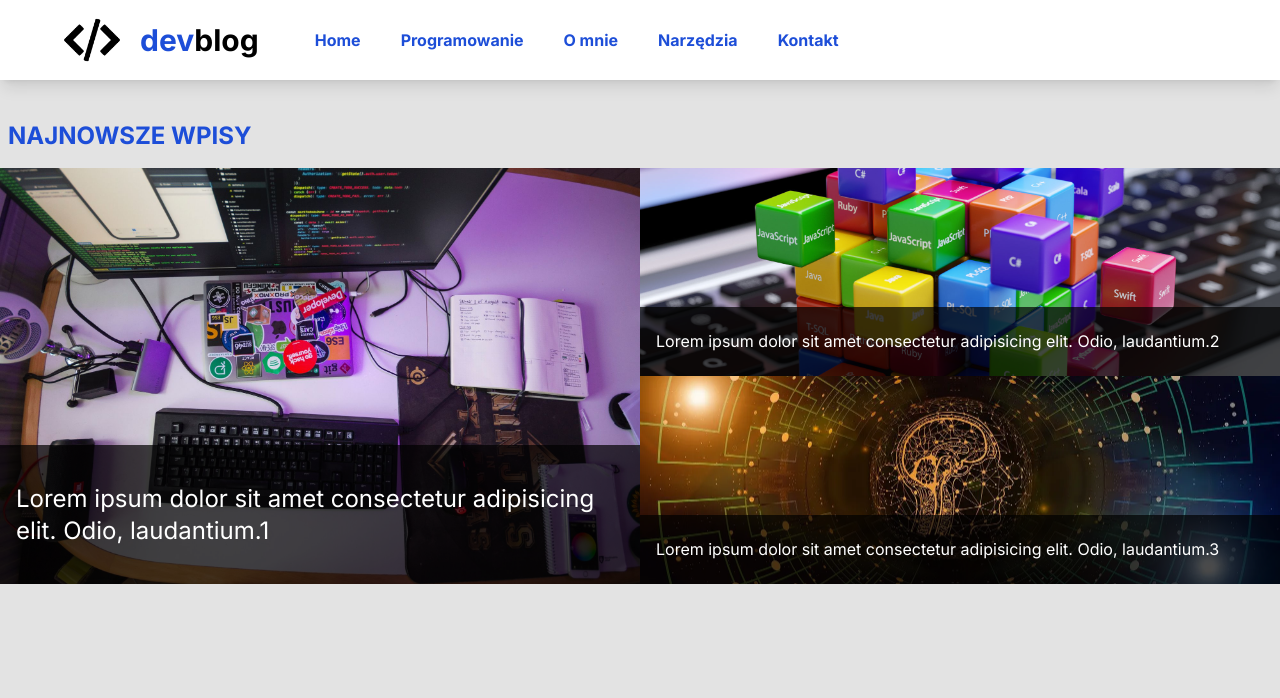
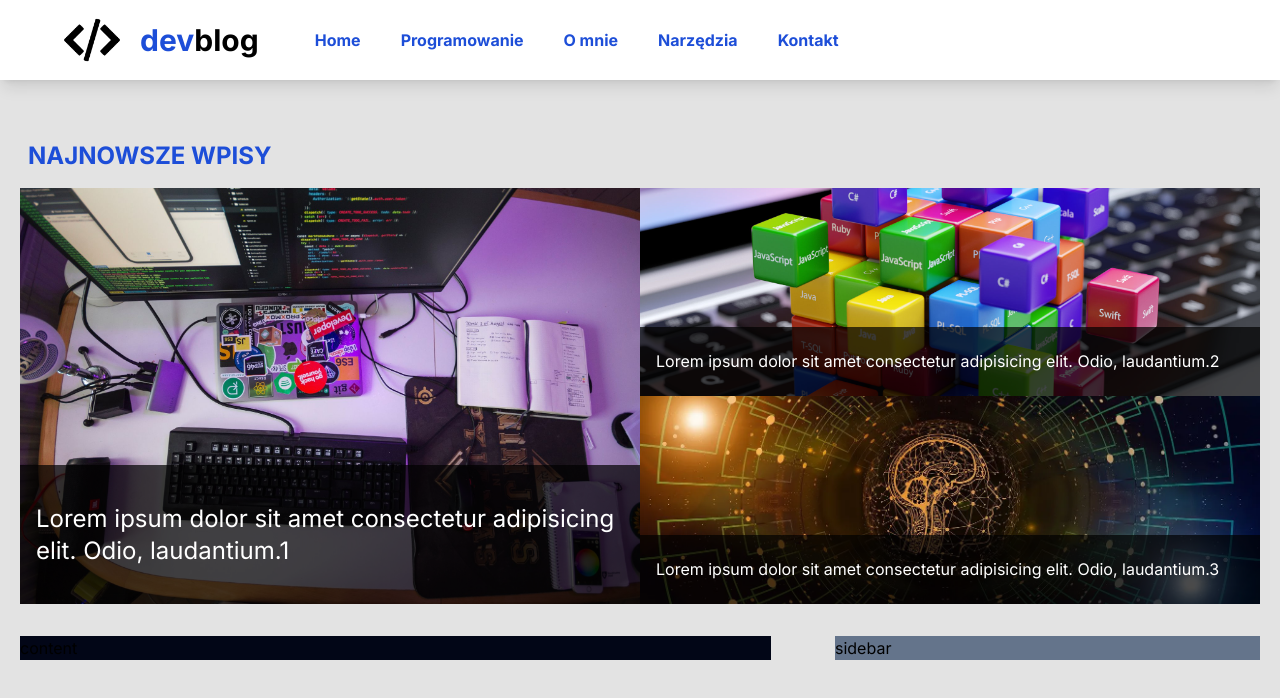
Before and after one commit to Etekamote/blog, a React (Create React App) app: page / in a window 1280 px wide. Shown: the top 698 px of the page. Built offline with nearby package versions, Linux system fonts and the light colour scheme.

Commit message:
layout for homepage

```diff
--- a/src/pages/Home.tsx
+++ b/src/pages/Home.tsx
@@ -1,9 +1,11 @@
 import Hero from "../components/Hero"
 const Home = () => {
   return (
-    <>
-    <Hero />
-    </>
+    <div className="lg:grid lg:grid-cols-8 p-5 gap-x-16">
+    <div className="lg:col-span-full"><Hero /></div>
+    <div className="bg-slate-950 mt-8 lg:col-start-1 lg:col-end-6">content</div>
+    <div className="bg-slate-500 mt-8 lg:col-start-6 lg:col-end-9">sidebar</div>
+    </div>
   )
 }
 
```
